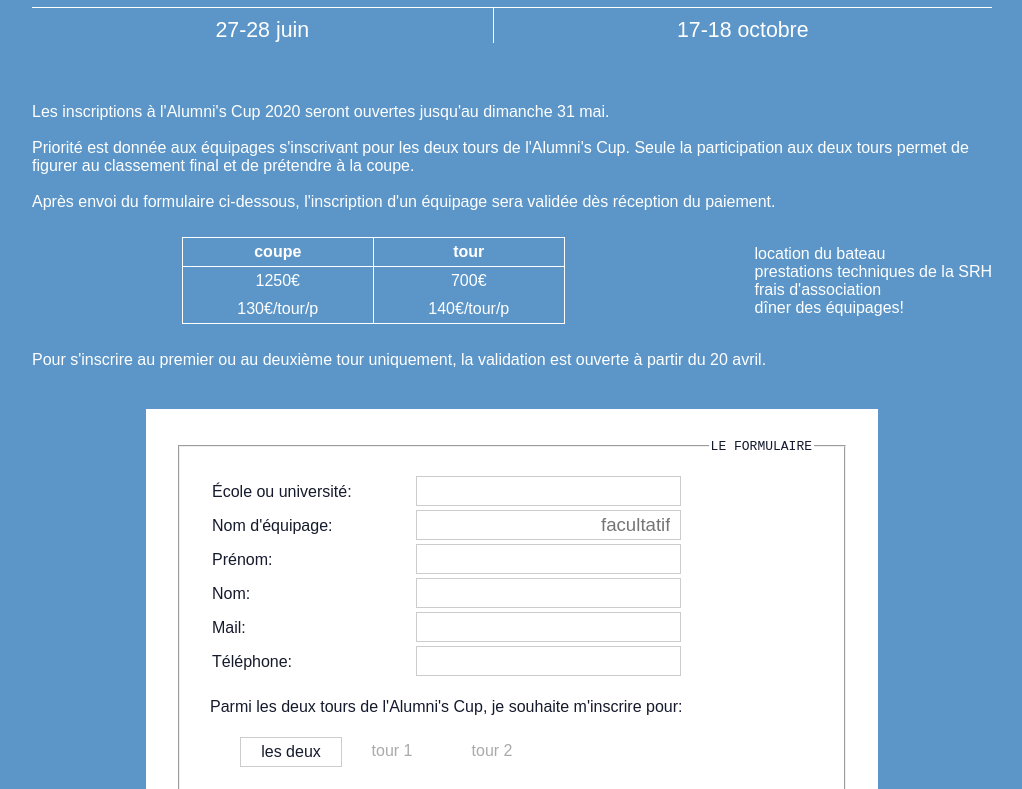
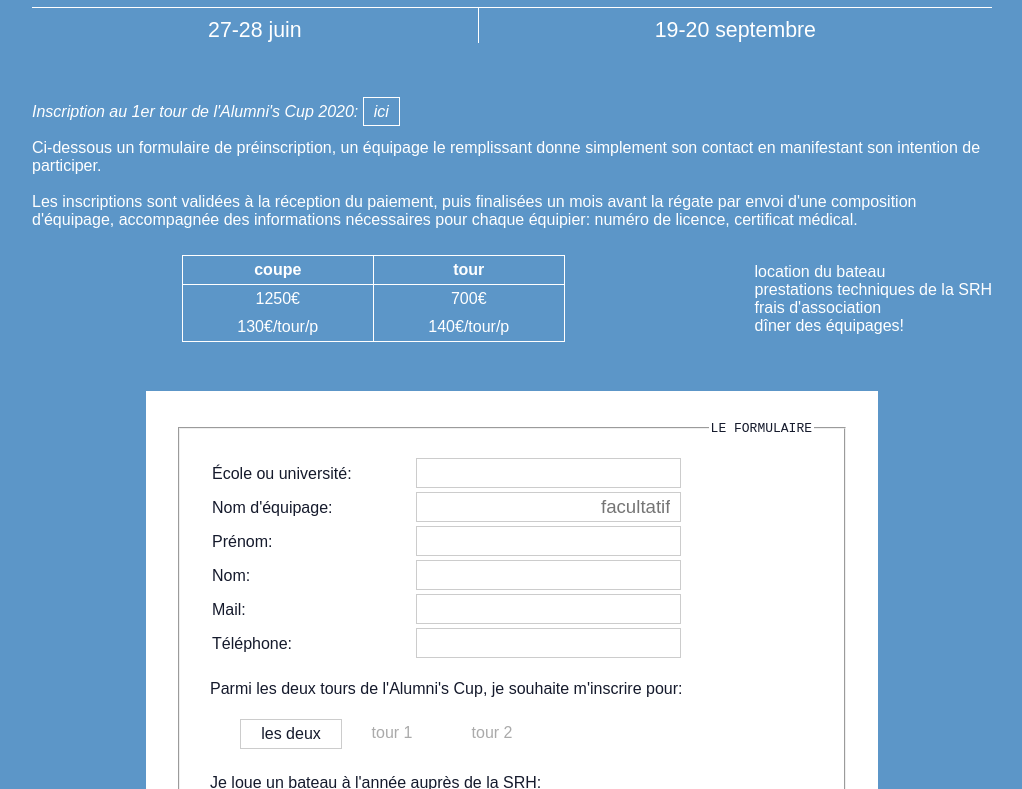
Before and after one commit to opeltre/alumniscup, a website: page html/inscription.html in a window 1280 px wide. Shown: the part 93-882 px from the top of the page, without its empty margins (128-1150 px from the left). Drawn offline with Linux system fonts and the light colour scheme; files that its build step writes are made by us from their sources; a web font is replaced by a local one.

Commit message:
fix dates and update presignup form

```diff
--- a/html/inscription.html
+++ b/html/inscription.html
@@ -15,27 +15,33 @@
 <body class="bg-bleu white">
 <div class="strip bg-bleu">
 
-    <h1> Inscription </h1>
+    <h1> Préinscription </h1>
     <div class="rule flex-h">
         <span class="grow"> 27-28 juin </span>
-        <span class="grow"> 17-18 octobre </span>
+        <span class="grow"> 19-20 septembre </span>
     </div>
 
-    <p>
-    Les inscriptions à l'Alumni's Cup 2020 seront ouvertes jusqu'au dimanche 31 mai.
+    <p style="font-weight: heavy;">
+    <em>
+    Inscription au 1er tour de l'Alumni's Cup 2020:
+    <a href="https://docs.google.com/forms/d/e/1FAIpQLSeYu0rlpV-opPsZuCcCja-MRy84nFqE-cF60pAHjun-yorexg/viewform">ici
+    </a>
+    </em>
     </p>
 
     <p>
-    Priorité est donnée aux équipages s'inscrivant pour les
-    deux tours de l'Alumni's Cup.
-    Seule la participation aux deux tours permet de figurer au classement
-    final et de prétendre à la coupe. <!-- &#x1F3C6; -->
+    Ci-dessous un formulaire de préinscription,
+    un équipage le remplissant donne simplement son contact en
+    manifestant son intention de participer.
+    </p>
+    <p>
+    Les inscriptions sont validées à la réception du paiement,
+    puis finalisées un mois avant la régate par envoi d'une
+    composition d'équipage, accompagnée des informations
+    nécessaires pour chaque équipier: numéro de licence,
+    certificat médical.
     </p>
 
-    <p>
-    Après envoi du formulaire ci-dessous,
-    l'inscription d'un équipage sera validée dès réception du paiement.
-    </p>
     <div class="flex-h">
         <table>
             <tr>
@@ -55,10 +61,6 @@
         </ul>
         </div>
     </div>
-    <p>
-    Pour s'inscrire au premier ou au deuxième tour uniquement,
-    la validation est ouverte à partir du 20 avril.
-    </p>
 
     <form class="blue bg-white">
     <fieldset>
```
Also changed, not shown: html/index.html (+2 -2 lines).
